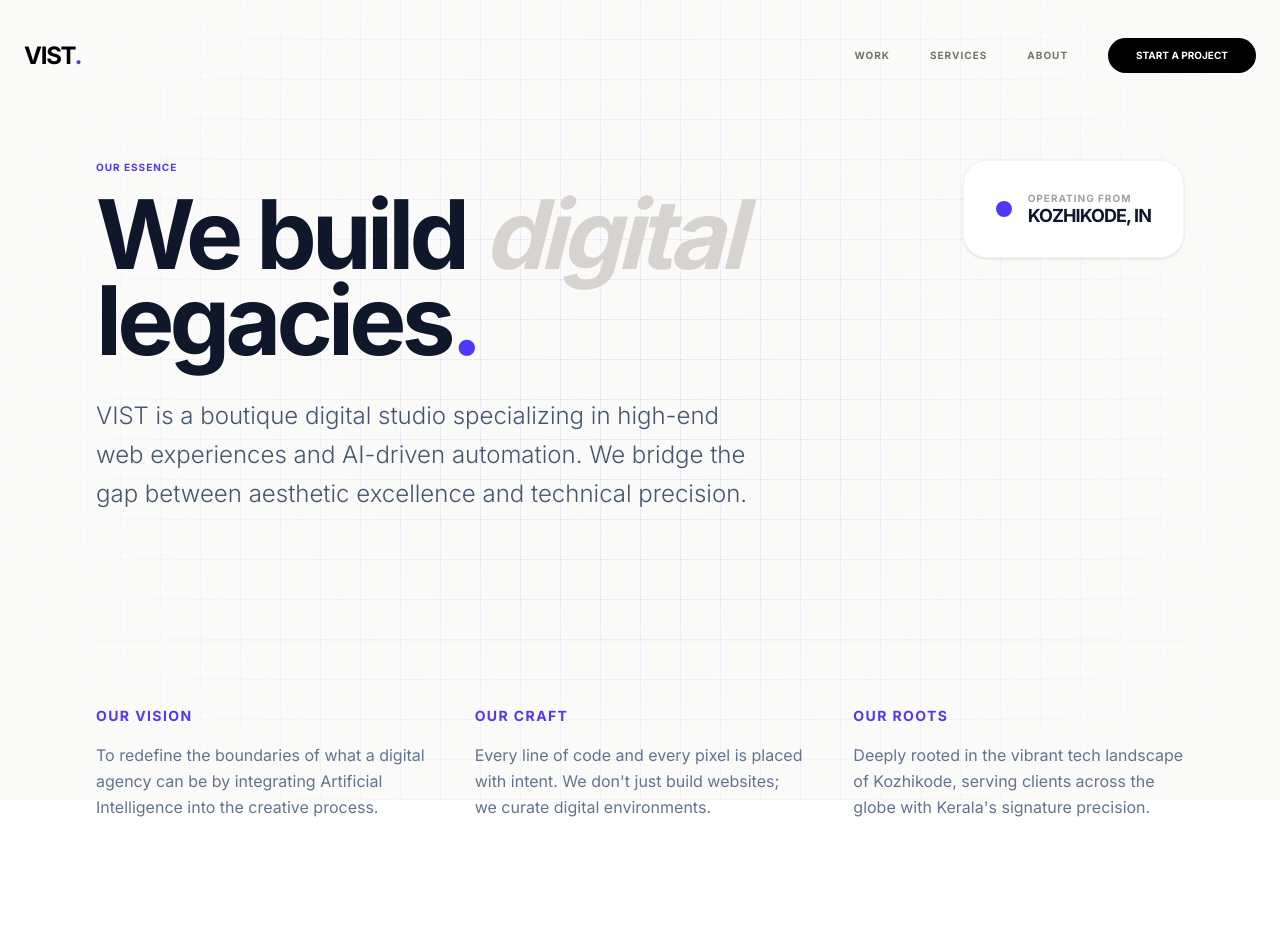
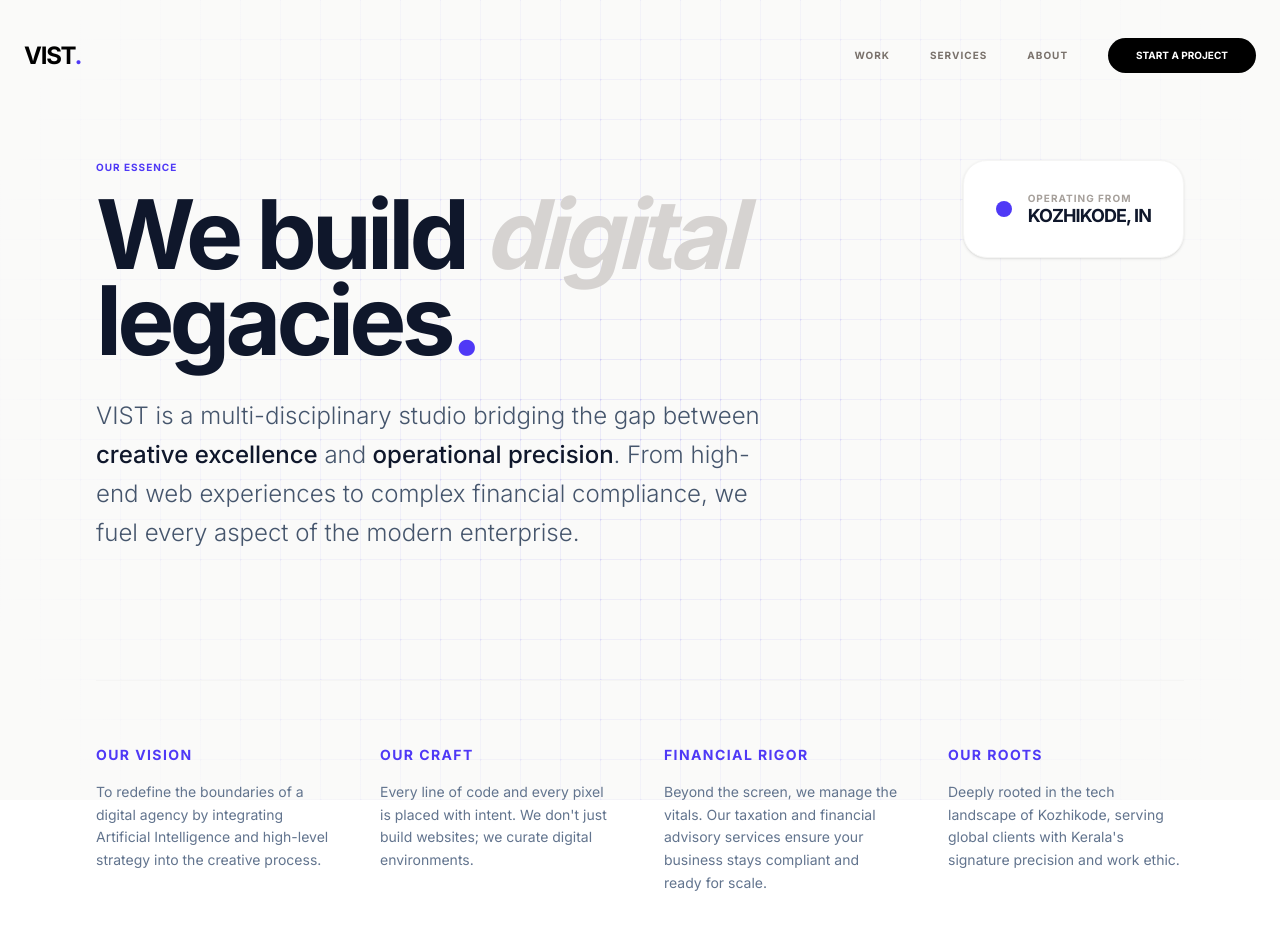
Before and after one commit to ajin008/vist, a Next.js app: page /about in a window 1280 px wide. Shown: the top 941 px of the page. Built offline with nearby package versions, Linux system fonts and the light colour scheme; grey boxes are pictures that could not be loaded.

Commit message:
Revise About page content to enhance clarity and add financial services focus

```diff
--- a/src/app/about/page.tsx
+++ b/src/app/about/page.tsx
@@ -29,18 +29,25 @@ export default function AboutPage() {
               legacies<span className="text-indigo-600">.</span>
             </h2>
             <p className="text-xl md:text-2xl text-slate-600 leading-relaxed font-light">
-              VIST is a boutique digital studio specializing in high-end web
-              experiences and AI-driven automation. We bridge the gap between
-              aesthetic excellence and technical precision.
+              VIST is a multi-disciplinary studio bridging the gap between
+              <span className="font-medium text-slate-900">
+                {" "}
+                creative excellence
+              </span>{" "}
+              and
+              <span className="font-medium text-slate-900">
+                {" "}
+                operational precision
+              </span>
+              . From high-end web experiences to complex financial compliance,
+              we fuel every aspect of the modern enterprise.
             </p>
           </div>
 
           {/* Kozhikode Pulsing Marker */}
           <div className="relative p-8 bg-white rounded-3xl border border-stone-100 shadow-sm flex items-center gap-4 self-center md:self-start">
             <div className="relative flex h-4 w-4">
-              {/* Outer Pulse */}
               <span className="animate-ping absolute inline-flex h-full w-full rounded-full bg-indigo-400 opacity-75"></span>
-              {/* Solid Inner Dot */}
               <span className="relative inline-flex rounded-full h-4 w-4 bg-indigo-600"></span>
             </div>
             <div>
@@ -54,39 +61,76 @@ export default function AboutPage() {
           </div>
         </div>
 
-        {/* Stats / Philosophy Grid */}
-        <div className="grid grid-cols-1 md:grid-cols-3 gap-12 border-t border-stone-100 pt-16">
+        {/* Philosophy Grid - Now with 4 columns to include Finance */}
+        <div className="grid grid-cols-1 md:grid-cols-2 lg:grid-cols-4 gap-12 border-t border-stone-100 pt-16">
           <div className="space-y-4">
             <h3 className="text-sm font-bold uppercase tracking-widest text-indigo-600">
               Our Vision
             </h3>
-            <p className="text-slate-500 leading-relaxed">
-              To redefine the boundaries of what a digital agency can be by
-              integrating Artificial Intelligence into the creative process.
+            <p className="text-slate-500 leading-relaxed text-sm">
+              To redefine the boundaries of a digital agency by integrating
+              Artificial Intelligence and high-level strategy into the creative
+              process.
             </p>
           </div>
           <div className="space-y-4">
             <h3 className="text-sm font-bold uppercase tracking-widest text-indigo-600">
               Our Craft
             </h3>
-            <p className="text-slate-500 leading-relaxed">
+            <p className="text-slate-500 leading-relaxed text-sm">
               Every line of code and every pixel is placed with intent. We
               don&apos;t just build websites; we curate digital environments.
             </p>
           </div>
           <div className="space-y-4">
             <h3 className="text-sm font-bold uppercase tracking-widest text-indigo-600">
+              Financial Rigor
+            </h3>
+            <p className="text-slate-500 leading-relaxed text-sm">
+              Beyond the screen, we manage the vitals. Our taxation and
+              financial advisory services ensure your business stays compliant
+              and ready for scale.
+            </p>
+          </div>
+          <div className="space-y-4">
+            <h3 className="text-sm font-bold uppercase tracking-widest text-indigo-600">
               Our Roots
             </h3>
-            <p className="text-slate-500 leading-relaxed">
-              Deeply rooted in the vibrant tech landscape of Kozhikode, serving
-              clients across the globe with Kerala&apos;s signature precision.
+            <p className="text-slate-500 leading-relaxed text-sm">
+              Deeply rooted in the tech landscape of Kozhikode, serving global
+              clients with Kerala&apos;s signature precision and work ethic.
             </p>
           </div>
         </div>
 
+        {/* Dual Focus Section */}
+        {/* <div className="mt-32 grid grid-cols-1 md:grid-cols-2 gap-8">
+          <div className="bg-slate-900 p-12 rounded-[2rem] text-white flex flex-col justify-between min-h-[400px]">
+            <h4 className="text-3xl font-bold tracking-tight">
+              Digital & AI
+              <br />
+              <span className="text-slate-500">Innovation</span>
+            </h4>
+            <p className="text-slate-400">
+              Transforming ideas into high-performance web experiences and
+              automated workflows.
+            </p>
+          </div>
+          <div className="bg-stone-100 p-12 rounded-[2rem] text-slate-900 flex flex-col justify-between min-h-[400px]">
+            <h4 className="text-3xl font-bold tracking-tight">
+              Finance & Tax
+              <br />
+              <span className="text-stone-400">Architecture</span>
+            </h4>
+            <p className="text-slate-500">
+              Handling GST, TDS, and financial modeling so you can focus on
+              building your empire.
+            </p>
+          </div>
+        </div> */}
+
         {/* Dynamic Image/Card Section */}
-        <div className="mt-32 relative h-[400px] md:h-[600px] rounded-[2rem] overflow-hidden group">
+        <div className="mt-12 relative h-[400px] md:h-[600px] rounded-[2rem] overflow-hidden group">
           <Image
             src="/about.jpg"
             alt="Vist Digital Studio"
@@ -97,9 +141,9 @@ export default function AboutPage() {
           <div className="absolute inset-0 bg-gradient-to-t from-black/60 to-transparent" />
           <div className="absolute bottom-12 left-12 text-white">
             <h4 className="text-4xl md:text-6xl font-bold tracking-tighter">
-              Human Intelligence.
+              Creative Vision.
               <br />
-              Artificial Speed.
+              Analytical Depth.
             </h4>
           </div>
         </div>
```
